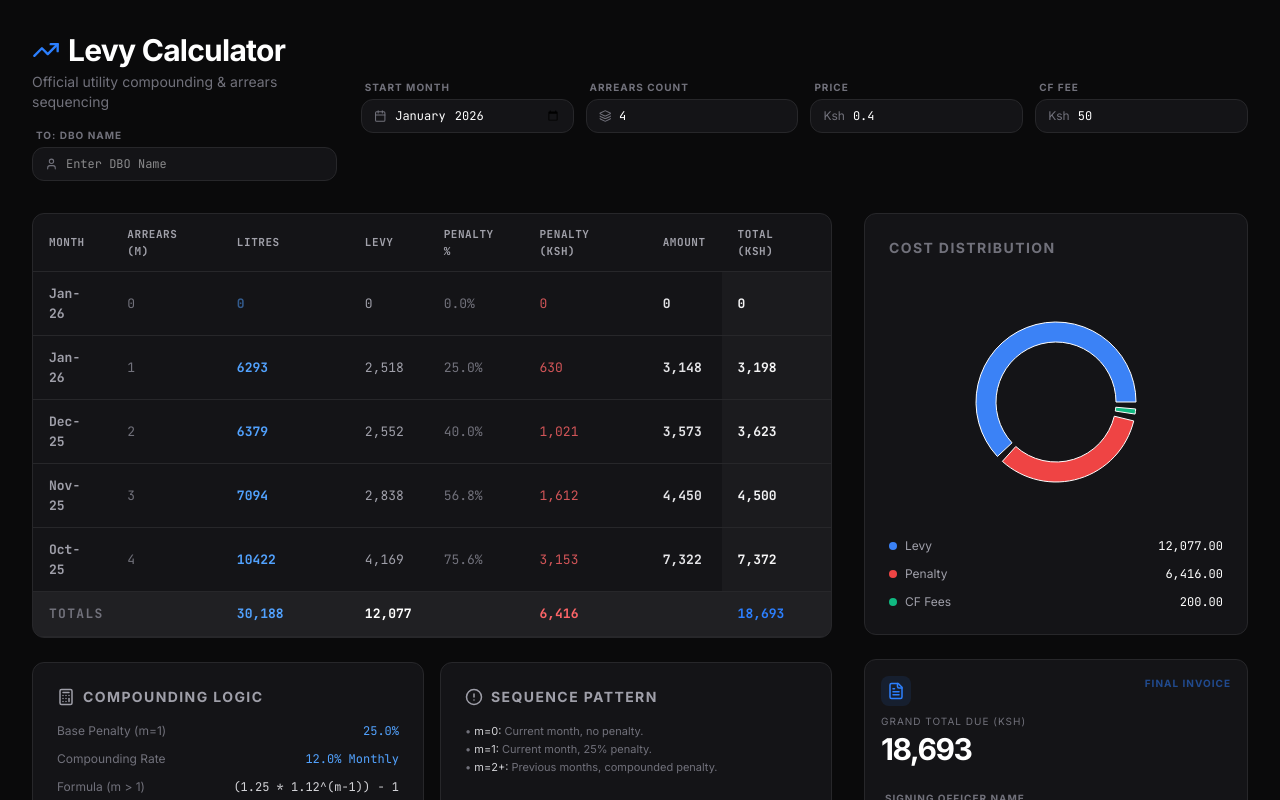
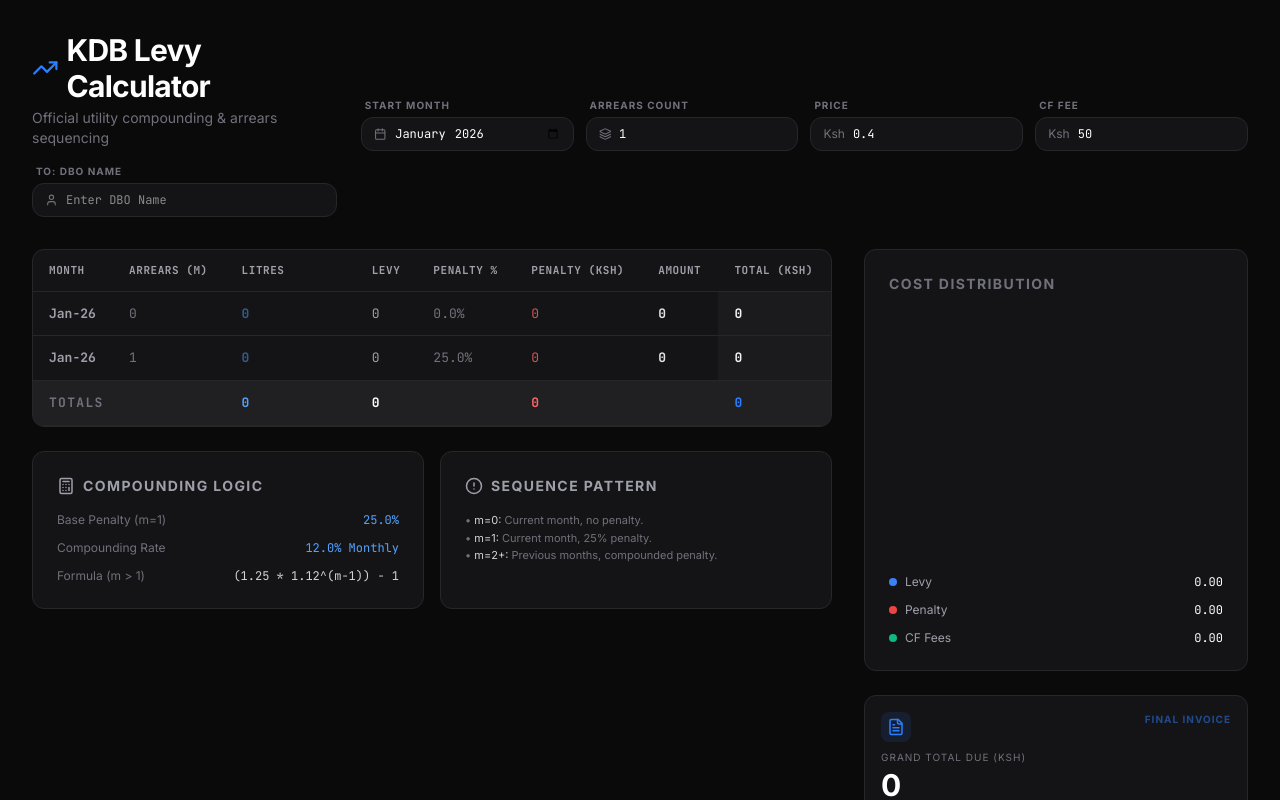
Before and after one commit to mfaustinee/Calculator, a React (Vite) app: page / in a window 1280 px wide. Shown: the top 800 px of the page. Built offline with nearby package versions, Linux system fonts and the light colour scheme.

Commit message:
changed the default states, branding and removed CF Fee from pdf

```diff
--- a/src/App.tsx
+++ b/src/App.tsx
@@ -46,17 +46,12 @@ const getMonthLabel = (baseDate: Date, arrearsIndex: number) => {
 
 export default function App() {
   const [baseMonth, setBaseMonth] = useState('2026-01');
-  const [arrearsCount, setArrearsCount] = useState(4);
+  const [arrearsCount, setArrearsCount] = useState(1);
   const [price, setPrice] = useState(DEFAULT_PRICE);
   const [cf, setCf] = useState(DEFAULT_CF);
 
   // Store litres in a map keyed by arrears index to persist values when count changes
-  const [litresMap, setLitresMap] = useState<Record<number, number>>({
-    1: 6293,
-    2: 6379,
-    3: 7094,
-    4: 10422
-  });
+  const [litresMap, setLitresMap] = useState<Record<number, number>>({});
 
   const [signature, setSignature] = useState<string | null>(null);
   const [officerName, setOfficerName] = useState<string>('');
@@ -155,7 +150,6 @@ export default function App() {
         )}
         <div className="flex justify-between pt-6 text-xs font-mono">
           <span>PRICE PER LITRE: Ksh {price.toFixed(2)}</span>
-          <span>CF FEE: Ksh {cf.toFixed(2)}</span>
           <span>DATE: {new Date().toLocaleDateString()}</span>
         </div>
       </div>
@@ -166,7 +160,7 @@ export default function App() {
           <div>
             <div className="flex items-center gap-2 mb-1">
               <TrendingUp className="text-blue-500" size={28} />
-              <h1 className="text-3xl font-bold tracking-tight">Levy Calculator</h1>
+              <h1 className="text-3xl font-bold tracking-tight">KDB Levy Calculator</h1>
             </div>
             <p className="text-zinc-500 text-sm">Official utility compounding & arrears sequencing</p>
           </div>
```
